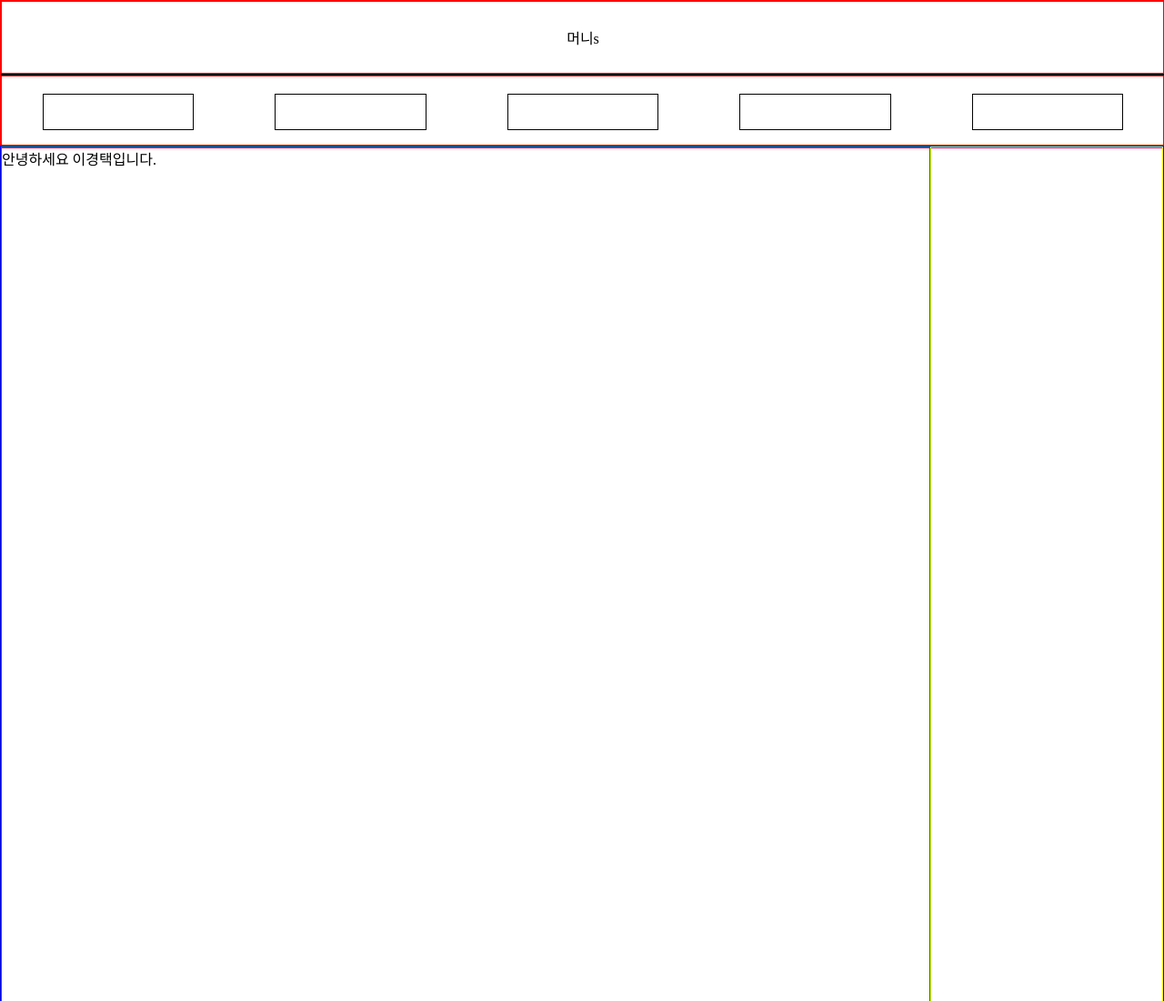
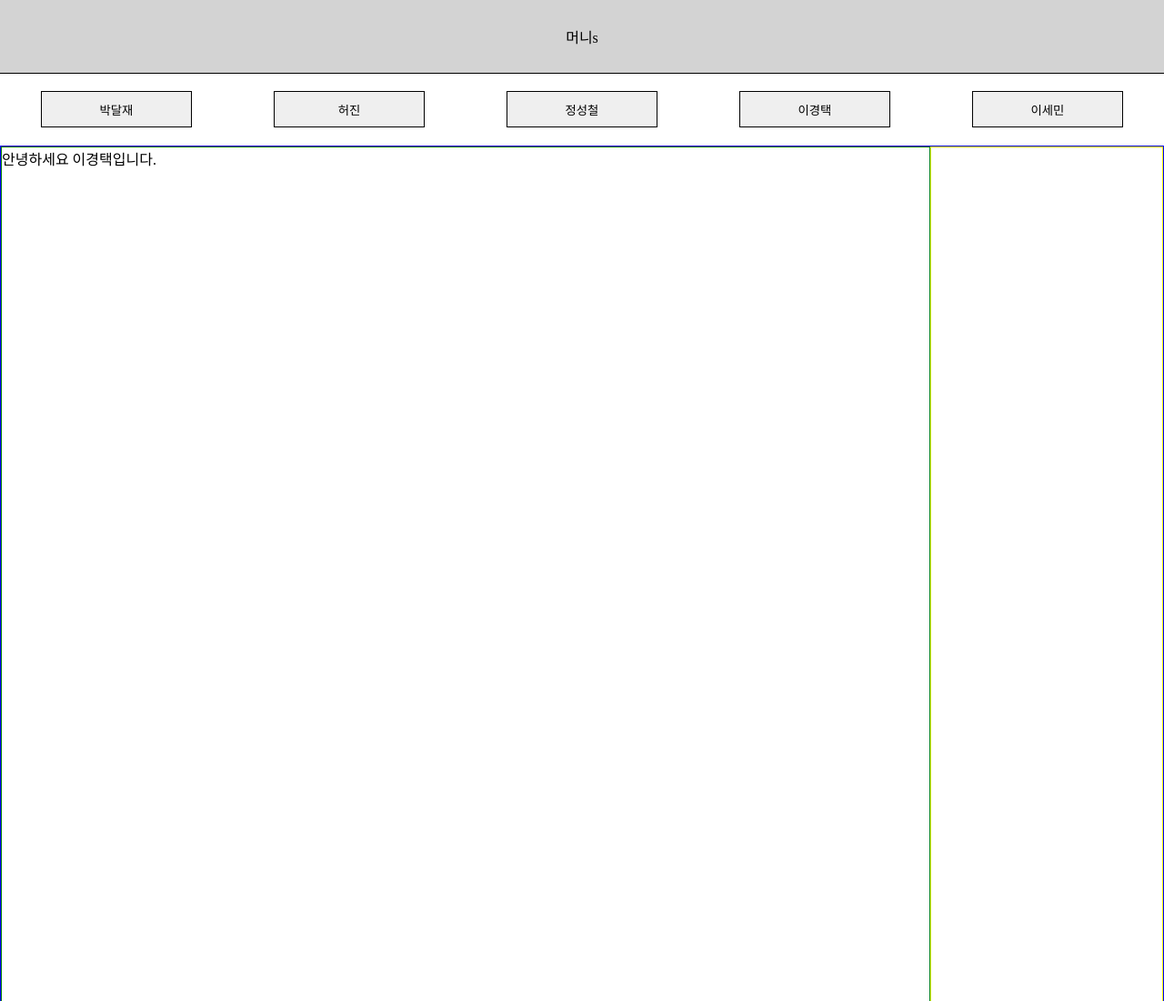
Before and after one commit to ParkDalJae/KDT-2-Pro.C-1team, a plain HTML site: page taek.html in a window 1280 px wide. Shown: the top 1100 px of the page at 91% size. Drawn offline with Linux system fonts and the light colour scheme.

Commit message:
구조 중간 함수 완성

```diff
--- a/taek.html
+++ b/taek.html
@@ -8,14 +8,16 @@
   <title>Document</title>
 </head>
 <style>
-  *{
+  * {
     margin: 0;
     box-sizing: border-box;
   }
 </style>
+
 <body>
   <div id="root"></div>
   <script>
+    // root의 id값을 받아오기
     const root = document.getElementById("root");
 
     // div구조를 생성하고 appendchile를 사용해 관계 연결하기
@@ -28,22 +30,27 @@
     for (let i = 0; i < 3; i++) {
       struct("div", root.children[0]);
     }
+
     for (let i = 0; i < 5; i++) {
-      struct("div", root.children[0].children[2]);
+      struct("button", root.children[0].children[2]);
     }
+
 
     struct("div", root.children[1]);
     struct("div", root.children[1]);
 
     // 여기서 부터 css
-    root.style.display = "flex";
-    root.style.flexDirection = "column";
-    root.style.width = "200vw";
-    root.style.height = "200vh";
+    // 가장 큰 틀
+    function main(element) {
+      element.display = "flex";
+      element.flexDirection = "column";
+      element.width = "200vw";
+      element.height = "200vh";
+    }
+    main(root.style);
 
     // header
     function header(element) {
-      element.border = "1px solid red";
       element.width = "100vw";
       element.height = "20vh";
       element.position = "fixed";
@@ -52,28 +59,26 @@
 
     // header1
     function header1(element) {
-      element.style.border = "1px solid red";
       element.style.width = "100vw";
       element.style.height = "10vh";
       element.style.display = "flex";
       element.style.justifyContent = "space-around";
       element.style.alignItems = "center";
+      element.style.background = "lightgray";
       element.innerHTML = "머니s";
-
     }
     header1(root.children[0].children[0]);
-    console.dir(root.style);
+
     // header2 header의 줄
     function header2(element) {
-      element.border = "1px solid black";
       element.width = "100vw";
       element.height = "0.01vh";
+      element.background = "black";
     }
     header2(root.children[0].children[1].style);
 
     // header3
     function header3(element) {
-      element.border = "1px solid red";
       element.width = "100vw";
       element.height = "10vh";
       element.display = "flex";
@@ -96,30 +101,64 @@
     }
     header4(root.children[0].children[2]);
 
-    function header4content(element){
-    root.children[0].children[2].children[0].innerHTML = "IT";
-    root.children[0].children[2].children[1].innerHTML = "여가";
-    root.children[0].children[2].children[2].innerHTML = "스포츠";
-    root.children[0].children[2].children[3].innerHTML = "뉴스";
-    root.children[0].children[2].children[4].innerHTML = "이슈";
+    // header4의 작은 네모박스 내용들
+    function header4content(element) {
+      element.children[0].innerHTML = "박달재";
+      element.children[1].innerHTML = "허진";
+      element.children[2].innerHTML = "정성철";
+      element.children[3].innerHTML = "이경택";
+      element.children[4].innerHTML = "이세민";
     }
-    root.children[1].style.border = "1px solid blue";
-    root.children[1].style.width = "100vw";
-    root.children[1].style.height = "180vh";
-    root.children[1].style.display = "flex";
-    root.children[1].style.flexDirection = "row";
-    root.children[1].style.position = "relative";
-    root.children[1].style.top = "20vh";
+    header4content(root.children[0].children[2]);
 
-    root.children[1].children[0].style.border = "1px solid green";
-    root.children[1].children[0].style.width = "80vw";
-    root.children[1].children[0].style.height = "180vh";
-    root.children[1].children[0].innerHTML = "안녕하세요 이경택입니다.";
+    // 클릭 이벤트 함수화
+    function clickevent(elementone, elementtwo) {
+      elementone.children[0].addEventListener("click", function () {
+        elementtwo.innerHTML = "안녕하세요 박달재입니다.";
+      })
+      elementone.children[1].addEventListener("click", function () {
+        elementtwo.innerHTML = "안녕하세요 허진입니다.";
+      })
+      elementone.children[2].addEventListener("click", function () {
+        elementtwo.innerHTML = "안녕하세요 정성철입니다.";
+      })
+      elementone.children[3].addEventListener("click", function () {
+        elementtwo.innerHTML = "안녕하세요 이경택입니다.";
+      })
+      elementone.children[4].addEventListener("click", function () {
+        elementtwo.innerHTML = "안녕하세요 이세민입니다.";
+      })
+    }
+    clickevent(root.children[0].children[2], root.children[1].children[0]);
 
-    root.children[1].children[1].style.border = "1px solid yellow";
-    root.children[1].children[1].style.width = "20vw";
-    root.children[1].children[1].style.height = "180vh";
+    // nav의 큰틀
+    function nav(element) {
+      element.border = "1px solid blue";
+      element.width = "100vw";
+      element.height = "180vh";
+      element.display = "flex";
+      element.flexDirection = "row";
+      element.position = "relative";
+      element.top = "20vh";
+    }
+    nav(root.children[1].style);
 
+    // nav의 클틀안의 왼쪽부분
+    function nav1(element) {
+      element.style.border = "1px solid green";
+      element.style.width = "80vw";
+      element.style.height = "180vh";
+      element.innerHTML = "안녕하세요 이경택입니다.";
+    }
+    nav1(root.children[1].children[0]);
+
+    // nav의 큰틀안의 오른쪽 부분
+    function nav2(element) {
+      element.style.border = "1px solid yellow";
+      element.style.width = "20vw";
+      element.style.height = "180vh";
+    }
+    nav2(root.children[1].children[1]);
   </script>
 </body>
 
```
